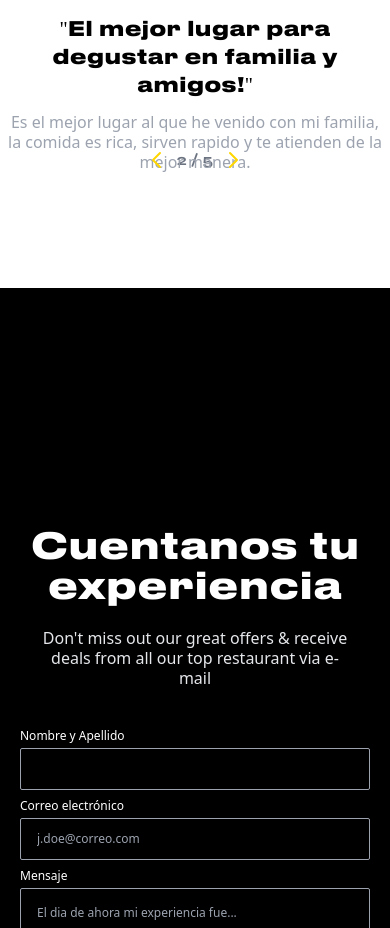
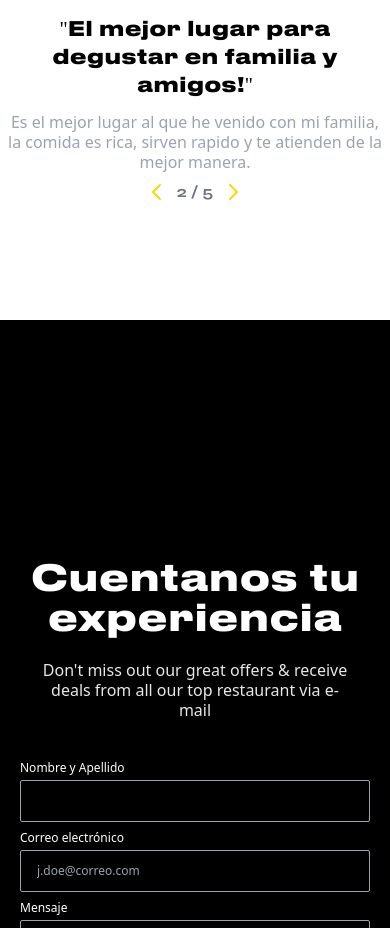
Before and after one commit to AlejandroPinto99/foodies-landing-page, a React (Create React App) app: page / in a window 390 px wide. Shown: the part 2380-3308 px from the top of the page. Built offline with nearby package versions, Linux system fonts and the light colour scheme; no server answers.

Commit message:
Fix carousel style

```diff
--- a/src/Components/ContactUs/ContactUs.js
+++ b/src/Components/ContactUs/ContactUs.js
@@ -88,7 +88,8 @@ const ContactUs = () => {
                                 </label>
 
                                 <div className="flex flex-col items-center my-5 mb-36 lg:items-end lg:mr-5">
-                                    <button className="w-7/12 py-3 px-3 font-bold text-black bg-yellow-400 rounded-md md:w-3/12 lg:w-5/12"
+                                    <button className="w-7/12 py-3 px-3 font-bold text-black bg-yellow-400 rounded-md md:w-3/12
+                                    lg:w-5/12 hover:bg-yellow-200"
                                         type="submit">
                                             Enviar comentarios
                                     </button>
--- a/src/Components/Testimonials.js
+++ b/src/Components/Testimonials.js
@@ -15,7 +15,7 @@ const Testimonials = () => {
     const CarouselUI = ({position, handleClick, children}) => (
         <div className="overflow-hidden relative">
             {children}
-        <div className="mt-40">
+        <div className="mt-48">
             <div className=" text-center py-5 flex flex-row items-center justify-center z-20">
                 <div onClick={handleClick} data-position={position - 1} className="z-10  ">
 
```
